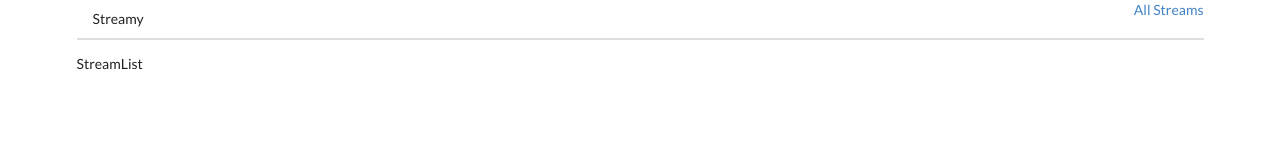
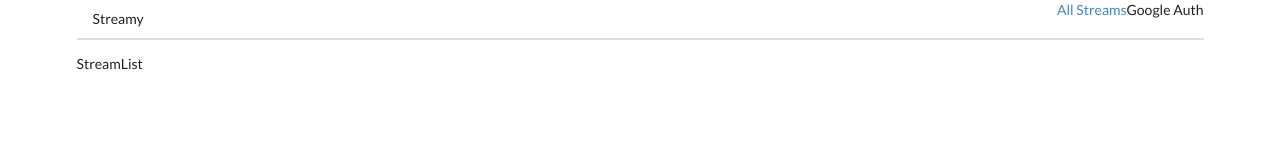
Before and after one commit to azrap/modern-react-udemy-project, a React (Create React App) app in the folder streams/: page / in a window 1280 px wide. Shown: the top 160 px of the page. Built offline with nearby package versions, Linux system fonts and the light colour scheme.

Commit message:
added some oAuth

```diff
--- a/streams/public/index.html
+++ b/streams/public/index.html
@@ -1,6 +1,7 @@
 <!DOCTYPE html>
 <html lang="en">
   <head>
+    <script src="https://apis.google.com/js/api.js"></script>
     <meta charset="utf-8" />
     <link rel="icon" href="%PUBLIC_URL%/favicon.ico" />
     <meta name="viewport" content="width=device-width, initial-scale=1" />
--- a/streams/src/components/App.js
+++ b/streams/src/components/App.js
@@ -12,7 +12,6 @@
     <div className="ui container">
       <BrowserRouter>
         <Header />
-
         <div>
           <Route path="/" exact component={StreamList} />
           <Route path="/streams/new" exact component={StreamCreate} />
--- /dev/null
+++ b/streams/src/components/GoogleAuth.js
@@ -0,0 +1,9 @@
+import React from "react";
+
+class GoogleAuth extends React.Component {
+  render() {
+    return <div>Google Auth</div>;
+  }
+}
+
+export default GoogleAuth;
--- a/streams/src/components/Header.js
+++ b/streams/src/components/Header.js
@@ -1,5 +1,6 @@
 import React from "react";
 import { Link } from "react-router-dom";
+import GoogleAuth from "./GoogleAuth";
 
 const Header = () => {
   return (
@@ -12,6 +13,7 @@
         <Link to="/" className="'item">
           All Streams
         </Link>
+        <GoogleAuth />
       </div>
     </div>
   );
```
